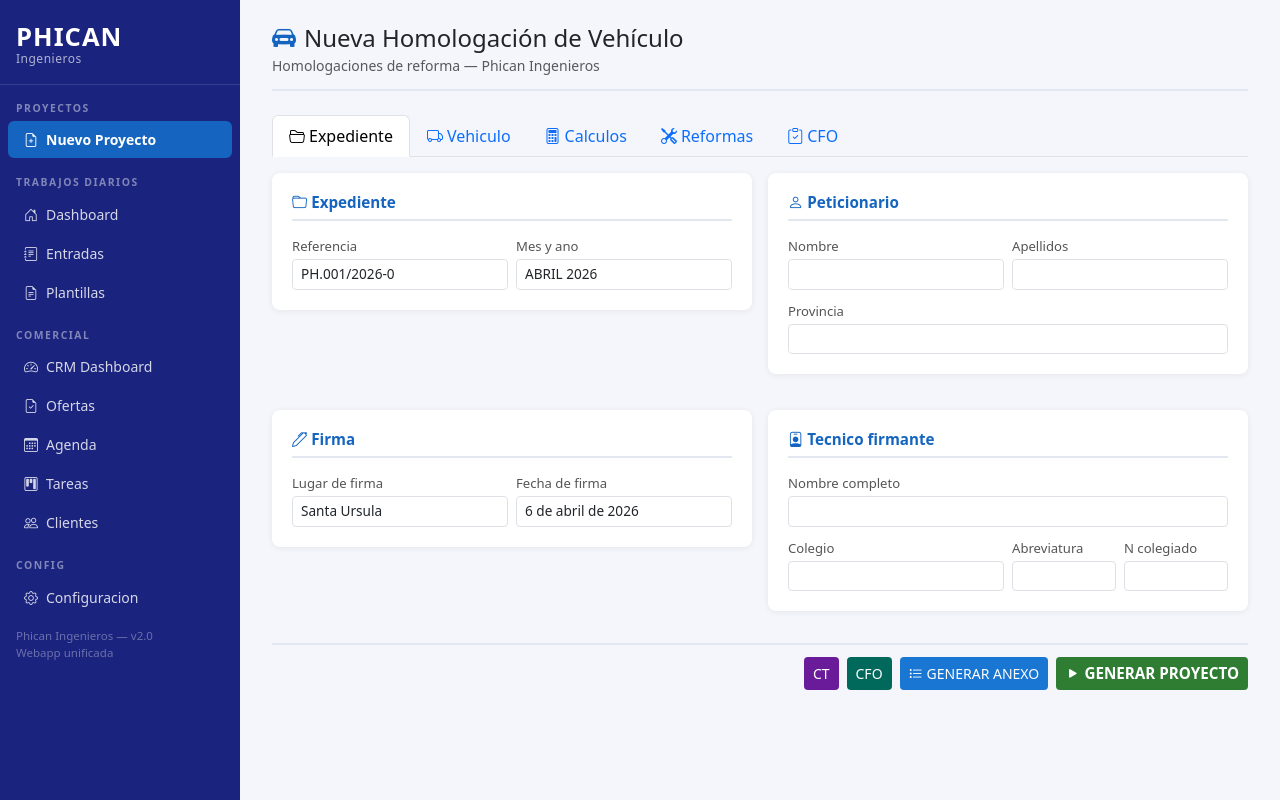
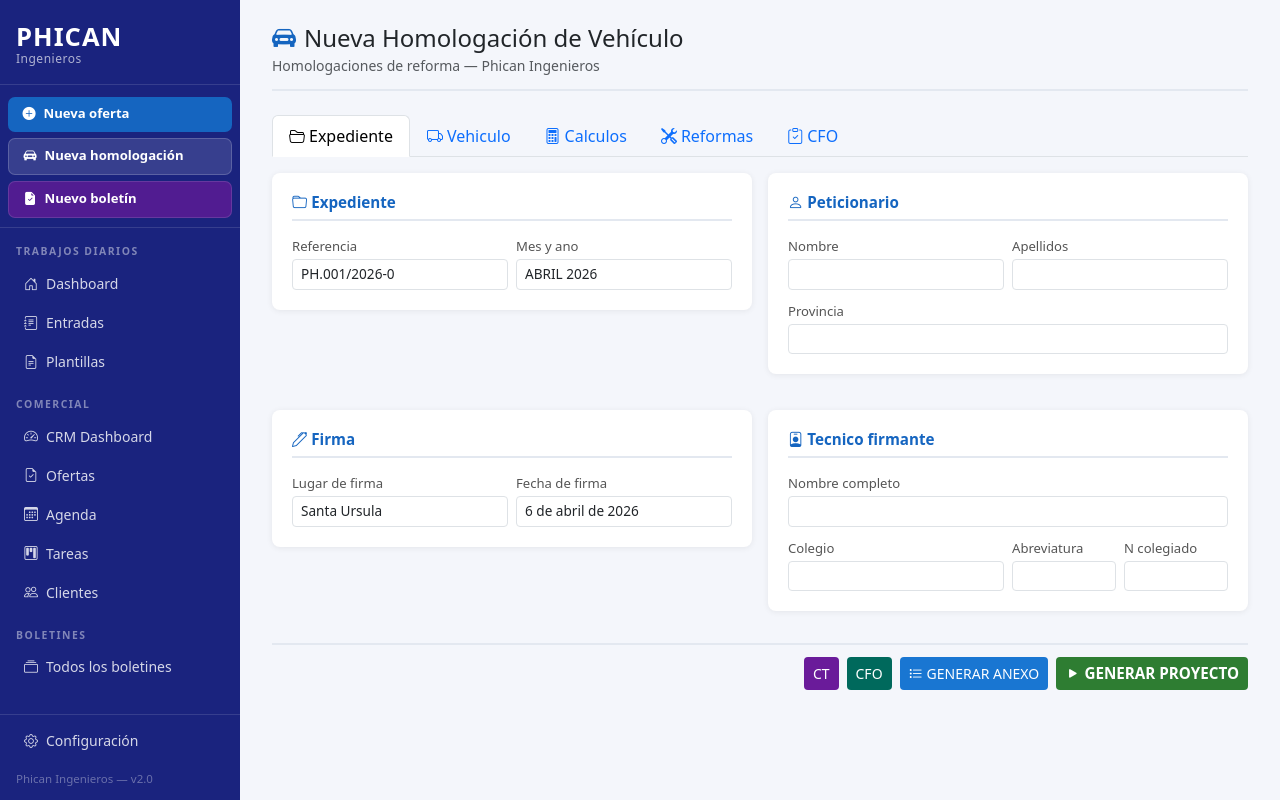
Before and after one commit to ob3r87/automatizacion-proyectos, a Flask app: page /formulario/nuevo in a window 1280 px wide. Run offline with Flask 3, Linux system fonts and the light colour scheme; some libraries are stand-ins or nearby versions.

Commit message:
Fix: aplicar cambios de sidebar también a base_app.html
base_app.html (usado por form_proyecto.html) tenía la estructura antigua.
Mismo rediseño que base.html:
- TOP: acciones rápidas (Nueva oferta, Nueva homologación, Nuevo boletín)
- CENTRO: nav scrollable (Trabajos Diarios, Comercial, Boletines)
- BOTTOM: Configuración fija al pie

Co-Authored-By: Claude Sonnet 4.6 <noreply@anthropic.com>

```diff
--- a/tracker/templates/base_app.html
+++ b/tracker/templates/base_app.html
@@ -34,17 +34,32 @@
     <i class="bi bi-x-lg"></i>
   </button>
 
+  <!-- Logo -->
   <div class="logo-area">
     <div class="logo-title">PHICAN</div>
     <div class="logo-sub">Ingenieros</div>
   </div>
 
-  <div class="nav-section-label">Proyectos</div>
-  <nav class="nav flex-column">
-    <a href="{{ url_for('form.nuevo_proyecto') }}" class="nav-link {% if request.endpoint and 'form.' in request.endpoint %}active{% endif %}" onclick="closeSidebar()">
-      <i class="bi bi-file-earmark-plus"></i> Nuevo Proyecto
+  <!-- ── Acciones rápidas (siempre visibles arriba) ── -->
+  <div class="sidebar-actions">
+    <a href="{{ url_for('crm.oferta_nueva') }}"
+       class="btn-action btn-nueva-oferta" onclick="closeSidebar()">
+      <i class="bi bi-plus-circle-fill"></i> Nueva oferta
     </a>
-  </nav>
+    <a href="{{ url_for('form.nuevo_proyecto') }}"
+       class="btn-action btn-nueva-homol {% if request.endpoint and 'form.' in request.endpoint %}active{% endif %}"
+       onclick="closeSidebar()">
+      <i class="bi bi-car-front-fill"></i> Nueva homologación
+    </a>
+    <a href="{{ url_for('bol.nuevo') }}"
+       class="btn-action btn-nuevo-boletin {% if request.endpoint == 'bol.nuevo' %}active{% endif %}"
+       onclick="closeSidebar()">
+      <i class="bi bi-file-earmark-check-fill"></i> Nuevo boletín
+    </a>
+  </div>
+
+  <!-- ── Navegación central (scrollable) ── -->
+  <div class="sidebar-nav">
 
     <div class="nav-section-label">Trabajos Diarios</div>
     <nav class="nav flex-column">
@@ -78,17 +93,30 @@
       </a>
     </nav>
 
-  <div class="nav-section-label">Config</div>
+    <div class="nav-section-label">Boletines</div>
     <nav class="nav flex-column">
-    <a href="{{ url_for('crm.configuracion') }}" class="nav-link {% if request.endpoint and 'configuracion' in request.endpoint %}active{% endif %}" onclick="closeSidebar()">
-      <i class="bi bi-gear"></i> Configuracion
+      <a href="{{ url_for('bol.lista') }}" class="nav-link {% if request.endpoint and request.endpoint.startswith('bol.') and request.endpoint != 'bol.nuevo' %}active{% endif %}" onclick="closeSidebar()">
+        <i class="bi bi-collection"></i> Todos los boletines
       </a>
     </nav>
 
+  </div><!-- /sidebar-nav -->
+
+  <!-- ── Zona inferior fija: Configuración ── -->
+  <div class="sidebar-bottom">
+    <nav class="nav flex-column">
+      <a href="{{ url_for('crm.configuracion') }}"
+         class="nav-link {% if request.endpoint and 'configuracion' in request.endpoint %}active{% endif %}"
+         onclick="closeSidebar()">
+        <i class="bi bi-gear"></i> Configuración
+      </a>
+    </nav>
+  </div>
+
   <div class="sidebar-footer">
-    Phican Ingenieros &mdash; v2.0<br>
-    Webapp unificada
+    Phican Ingenieros &mdash; v2.0
   </div>
+
 </div>
 
 <div id="main-content">
```
Lines whose indentation alone changed are shown as unchanged.
